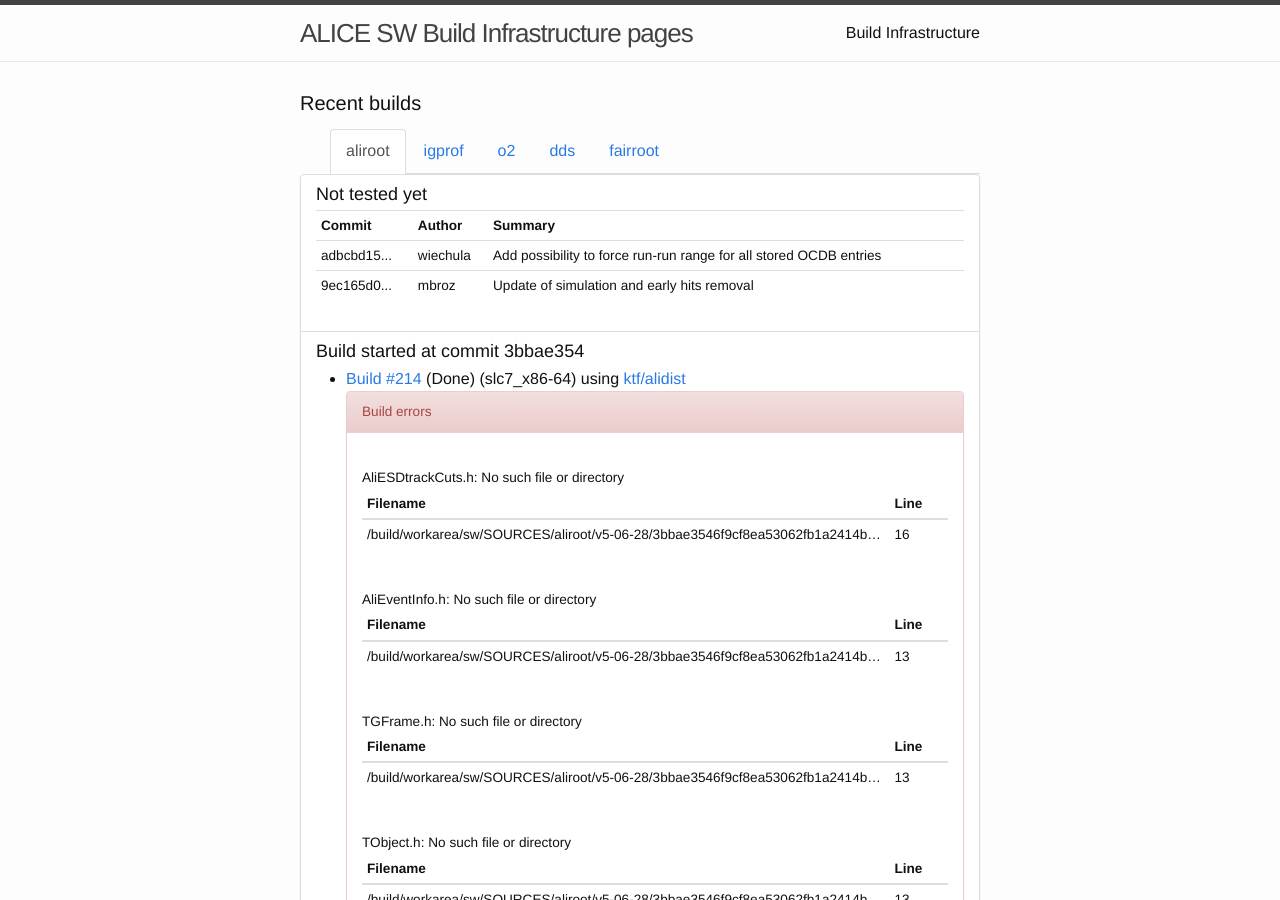
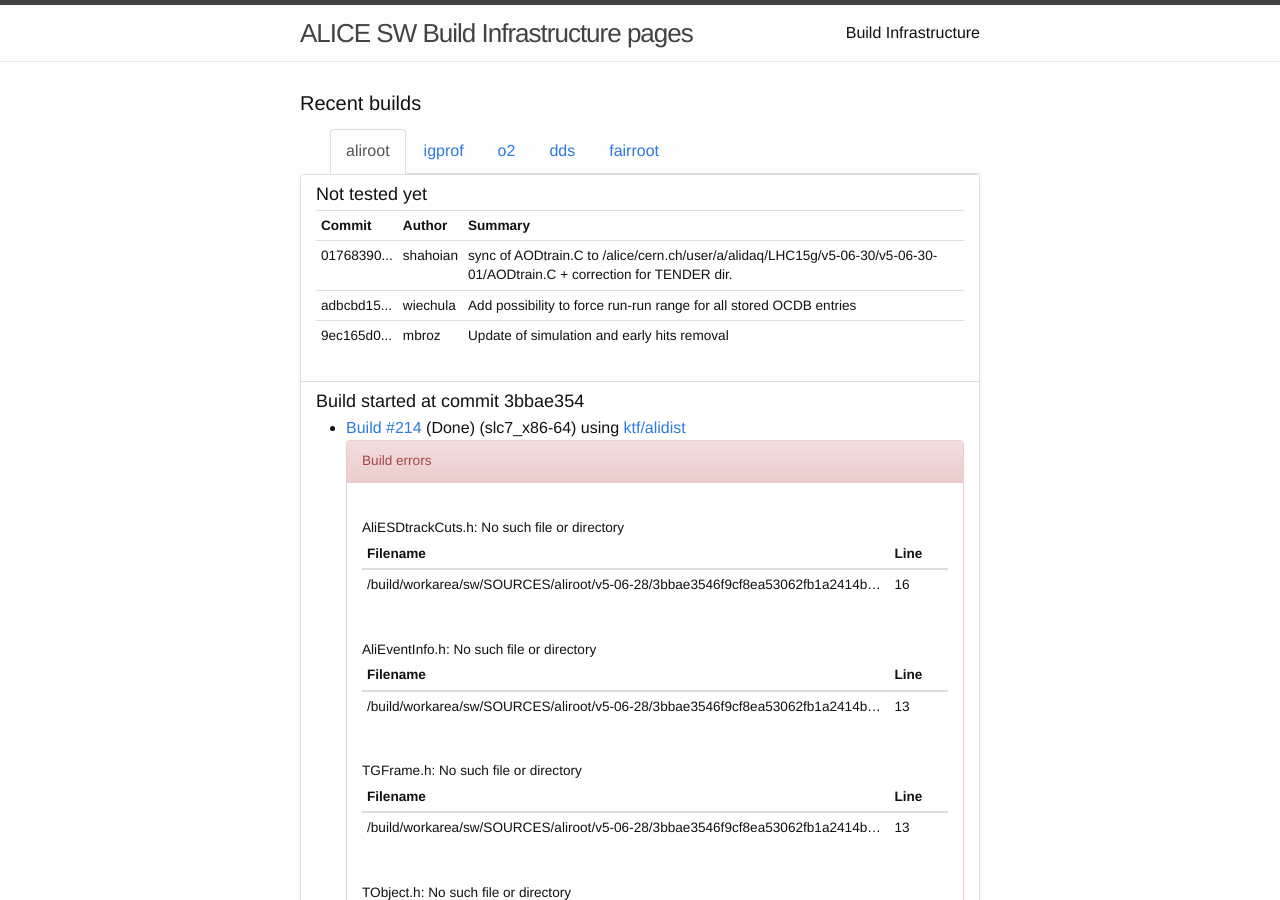
Before and after one commit to alisw/alisw.github.io, a Jekyll site: the page built from index.html, in a window 1280 px wide and 900 px high. Built offline with Jekyll 4.4.1, drawn with Linux system fonts in a browser that asks for light colours; nearby versions of some CDN libraries.

Commit message:
Updated results.

```diff
--- a/_data/commits-aliroot-master.yaml
+++ b/_data/commits-aliroot-master.yaml
@@ -1,3 +1,8 @@
+-
+ commit: "0176839063cd4e3aafdcf16e12462c53cbec650b"
+ message: >-
+    sync of AODtrain.C to /alice/cern.ch/user/a/alidaq/LHC15g/v5-06-30/v5-06-30-01/AODtrain.C + correction for TENDER dir.
+ author: !!str shahoian
 -
  commit: "adbcbd153b69a5688e2ab8bb10dbedab838a9d69"
  message: >-
```
